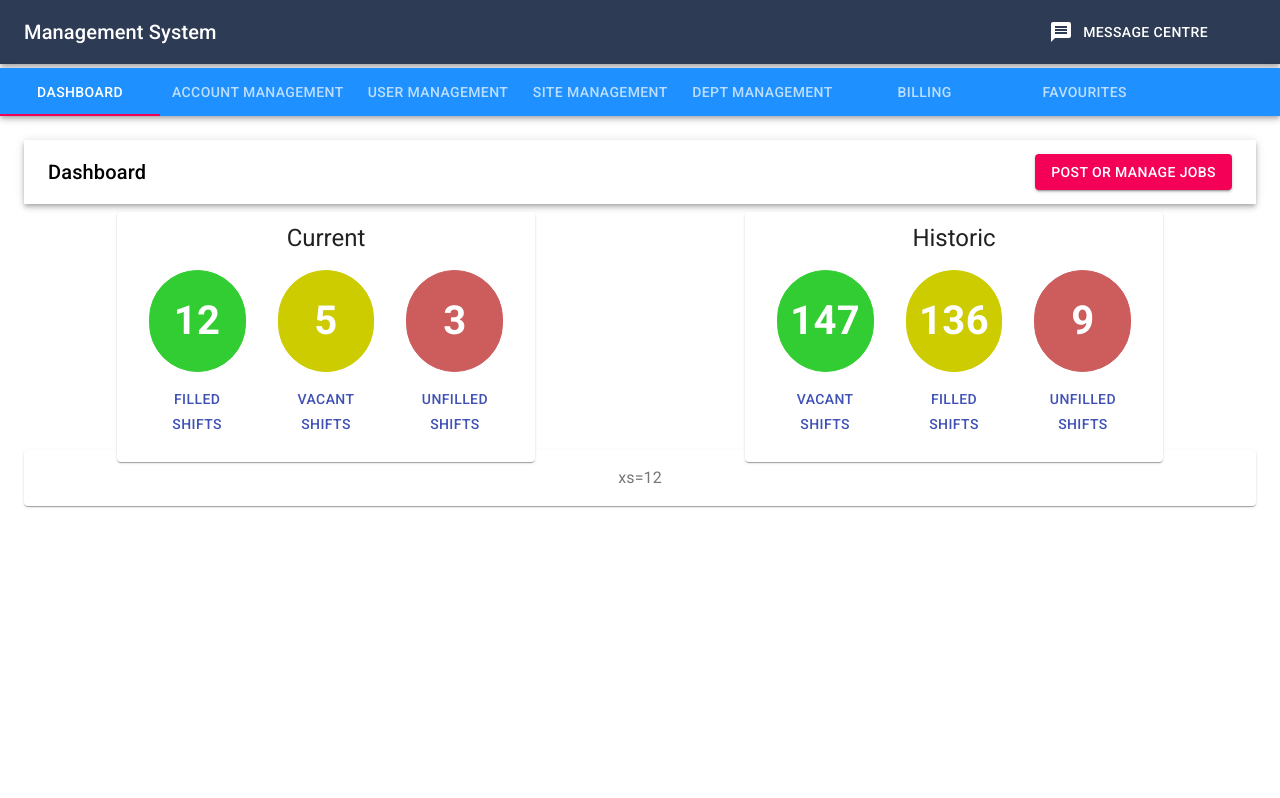
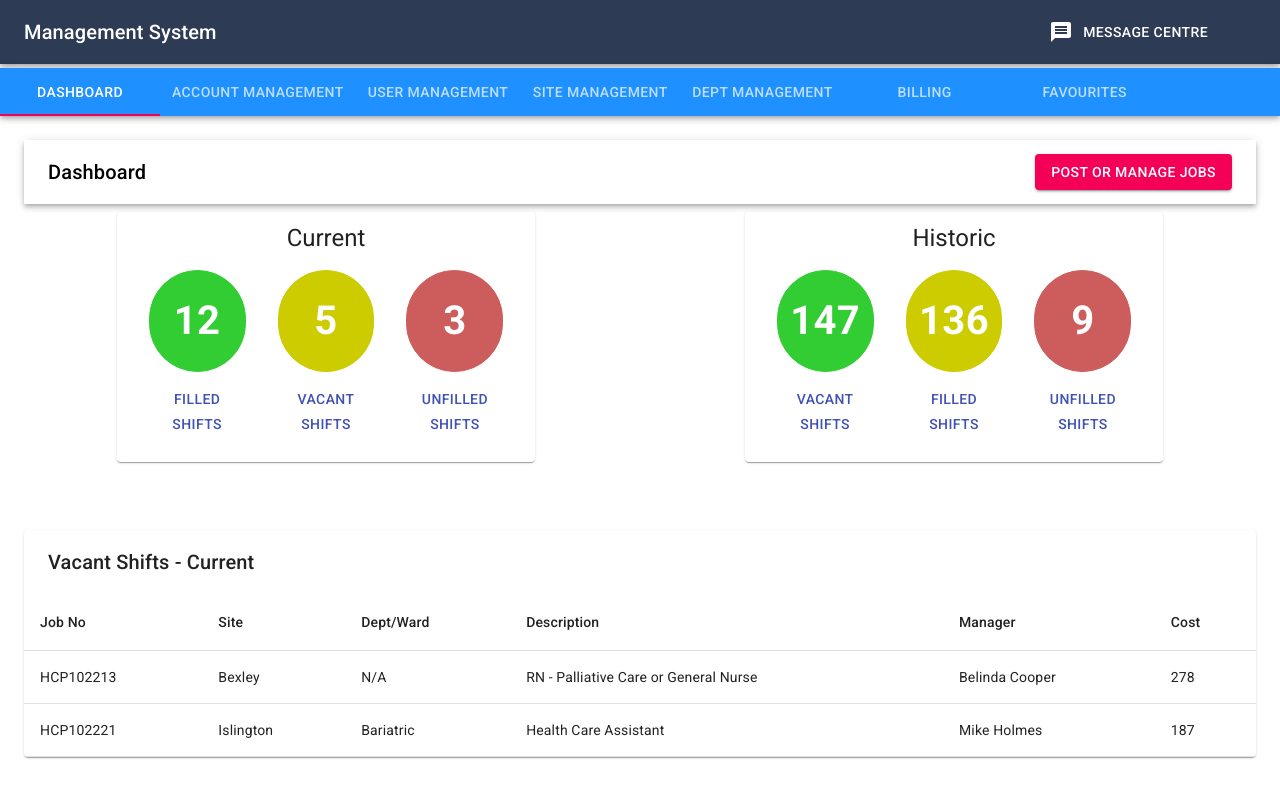
Before and after one commit to Hamza91able/Employee-Dashboard, a React (Create React App) app: page / in a window 1280 px wide. Built offline with nearby package versions, Linux system fonts and the light colour scheme.

Commit message:
Added Table

```diff
--- a/src/screens/Dashboard.js
+++ b/src/screens/Dashboard.js
@@ -8,6 +8,8 @@ import Card from '@material-ui/core/Card';
 import CardContent from '@material-ui/core/CardContent';
 import Grid from '@material-ui/core/Grid';
 import Paper from '@material-ui/core/Paper';
+
+import Table from './Table';
 
 
 const styles = theme => ({
@@ -30,6 +32,9 @@ const styles = theme => ({
         marginTop: 20,
         width: "unset",
         flexShrink: 0,
+    },
+    table: {
+        marginTop: theme.spacing(10),
     },
     card: {
         minWidth: 200,
@@ -177,8 +182,8 @@ class Dashboard extends React.Component {
                     </Grid>
                 </Grid>
 
-                <Grid item xs={12}>
-                    <Paper className={classes.paper}>xs=12</Paper>
+                <Grid item xs={12} className={classes.table}>
+                    <Table />
                 </Grid>
 
             </div>
--- /dev/null
+++ b/src/screens/Table.js
@@ -0,0 +1,70 @@
+import React from 'react';
+import { makeStyles } from '@material-ui/core/styles';
+import Table from '@material-ui/core/Table';
+import TableBody from '@material-ui/core/TableBody';
+import TableCell from '@material-ui/core/TableCell';
+import TableHead from '@material-ui/core/TableHead';
+import TableRow from '@material-ui/core/TableRow';
+import Paper from '@material-ui/core/Paper';
+import Toolbar from '@material-ui/core/Toolbar';
+import Typography from '@material-ui/core/Typography';
+
+const useStyles = makeStyles(theme => ({
+    root: {
+        width: '100%',
+        marginTop: theme.spacing(3),
+        overflowX: 'auto',
+    },
+    table: {
+        minWidth: 650,
+    },
+}));
+
+function createData(jobNo, site, dept, desc, manager, cost) {
+    return { jobNo, site, dept, desc, manager, cost };
+}
+
+const rows = [
+    createData('HCP102213', 'Bexley', 'N/A', 'RN - Palliative Care or General Nurse', 'Belinda Cooper', '278'),
+    createData('HCP102221', 'Islington', 'Bariatric', 'Health Care Assistant', 'Mike Holmes', '187'),
+];
+
+export default function SimpleTable() {
+    const classes = useStyles();
+
+    return (
+        <Paper className={classes.root}>
+            <Toolbar>
+                <Typography variant="h6" id="tableTitle">
+                    Vacant Shifts - Current
+                </Typography>
+            </Toolbar>
+            <Table className={classes.table}>
+                <TableHead>
+                    <TableRow>
+                        <TableCell>Job No</TableCell>
+                        <TableCell>Site</TableCell>
+                        <TableCell>Dept/Ward</TableCell>
+                        <TableCell>Description</TableCell>
+                        <TableCell>Manager</TableCell>
+                        <TableCell>Cost</TableCell>
+                    </TableRow>
+                </TableHead>
+                <TableBody>
+                    {rows.map(row => (
+                        <TableRow key={row.jobno}>
+                            <TableCell component="th" scope="row">
+                                {row.jobNo}
+                            </TableCell>
+                            <TableCell>{row.site}</TableCell>
+                            <TableCell>{row.dept}</TableCell>
+                            <TableCell>{row.desc}</TableCell>
+                            <TableCell>{row.manager}</TableCell>
+                            <TableCell>{row.cost}</TableCell>
+                        </TableRow>
+                    ))}
+                </TableBody>
+            </Table>
+        </Paper>
+    );
+}
```
